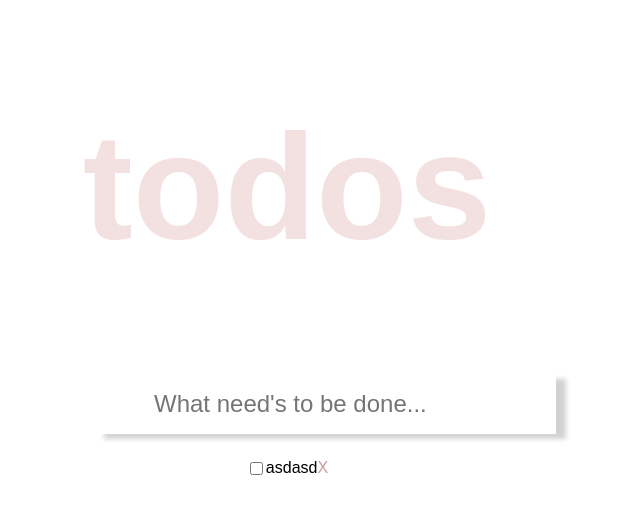
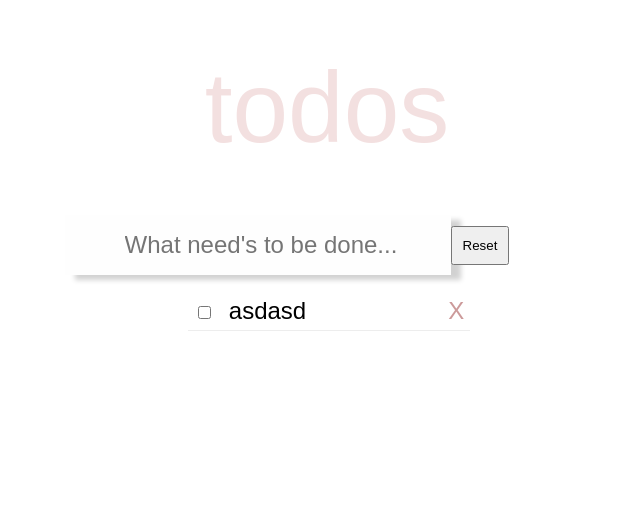
Before and after one commit to ravikrishnudu/Offline-Todo-App, a React (Create React App) app: page / in a window 1280 px wide. Shown: the top 514 px of the page, without its empty margins (353-993 px from the left). Built offline with nearby package versions, Linux system fonts and the light colour scheme.

Commit message:
done with basic css

```diff
--- a/src/Components/Todos.js
+++ b/src/Components/Todos.js
@@ -1,17 +1,5 @@
 import React, { useState } from "react";
 import styles from "./Todos.module.css";
-
-function Todo({ todo }) {
-  return (
-    <div className={styles.listItem}>
-      <div className={styles.checkbox}>
-        <input type="checkbox" id="check-label" />
-        <label htmlFor="check-label">{todo.name}</label>
-      </div>
-      <div className={styles.delete}>X</div>
-    </div>
-  );
-}
 
 function TodoForm({ addTodo }) {
   const [inputValue, setInputValue] = useState("");
@@ -24,6 +12,8 @@ function TodoForm({ addTodo }) {
   };
 
   return (
+    <div className={styles.header}>
+      <div>
         <form onSubmit={handleSubmit}>
           <input
             type="text"
@@ -33,6 +23,23 @@ function TodoForm({ addTodo }) {
             className={styles.inputValue}
           />
         </form>
+      </div>
+      <div>
+        <button className={styles.resetButton}>Reset</button>
+      </div>
+    </div>
+  );
+}
+
+function Todo({ todo }) {
+  return (
+    <div className={styles.newTodos}>
+      <div className={styles.newtodo}>
+        <input type="checkbox" id="checkbox" className={styles.checkbox} />
+        <label htmlFor="checkbox">{todo.name}</label>
+      </div>
+      <div className={styles.delete}>X</div>
+    </div>
   );
 }
 
@@ -48,7 +55,7 @@ function Todos() {
     <div className={styles.body}>
       <h1>todos</h1>
       <TodoForm addTodo={addTodo} />
-      <div>
+      <div className={styles.listItems}>
         {todos.map((todo) => (
           <Todo todo={todo} key={todo.id} />
         ))}
--- a/src/Components/Todos.module.css
+++ b/src/Components/Todos.module.css
@@ -1,30 +1,55 @@
 .body {
-  font-family: sans-serif;
   display: flex;
   flex-direction: column;
   justify-content: center;
   align-items: center;
+  font-family: sans-serif;
 }
 
 h1 {
-  font-size: 150px;
+  font-size: 100px;
+  font-weight: 100;
+  text-align: center;
+  margin: 50px 0px;
+  margin-left: 80px;
   color: rgba(175, 47, 47, 0.15);
+}
+
+.listItems {
+  width: 22%;
+  padding: 16px 16px 16px 100px;
+}
+.header {
+  display: flex;
+  align-items: center;
+  /* justify-content: space-evenly; */
 }
 .inputValue {
   font-size: 24px;
-  color: antiquewhite;
-  width: 100%;
+  line-height: 22px;
+  color: rgb(77, 77, 77);
+  /* width: 100%; */
   padding: 16px 16px 16px 60px;
   border: none;
+  background: rgba(0, 0, 0, 0.003);
   box-shadow: 10px 5px 5px rgb(0 0 0 / 18%);
   outline-style: none;
 }
-.listItem {
-  padding: 25px;
+.resetButton {
+  padding: 10px;
+  /* margin: 0px; */
+}
+.newTodos {
   display: flex;
+  justify-content: space-between;
+  font-size: 24px;
+  border-bottom: 1px solid #ededed;
+  padding: 2%;
 }
+
 .checkbox {
-  display: flex;
+  background-color: rgba(175, 47, 47, 0.15);
+  margin-right: 18px;
 }
 
 .delete {
@@ -40,18 +65,3 @@ h1 {
   border-style: none;
   border-radius: 1px solid lightpink;
 }
-
-/* .submitValueButton {
-  font-size: 30px;
-  padding: 10px;
-  border-radius: 10px;
-  margin-left: 20px;
-}
-.listItems {
-  max-width: 54%;
-  padding: 20px;
-  margin-top: 30px;
-  box-shadow: 10px 5px 5px rgb(0 0 0 / 18%);
-  margin-left: 750px;
-  background-color: gray;
-} */
```
Lines whose indentation alone changed are shown as unchanged.
